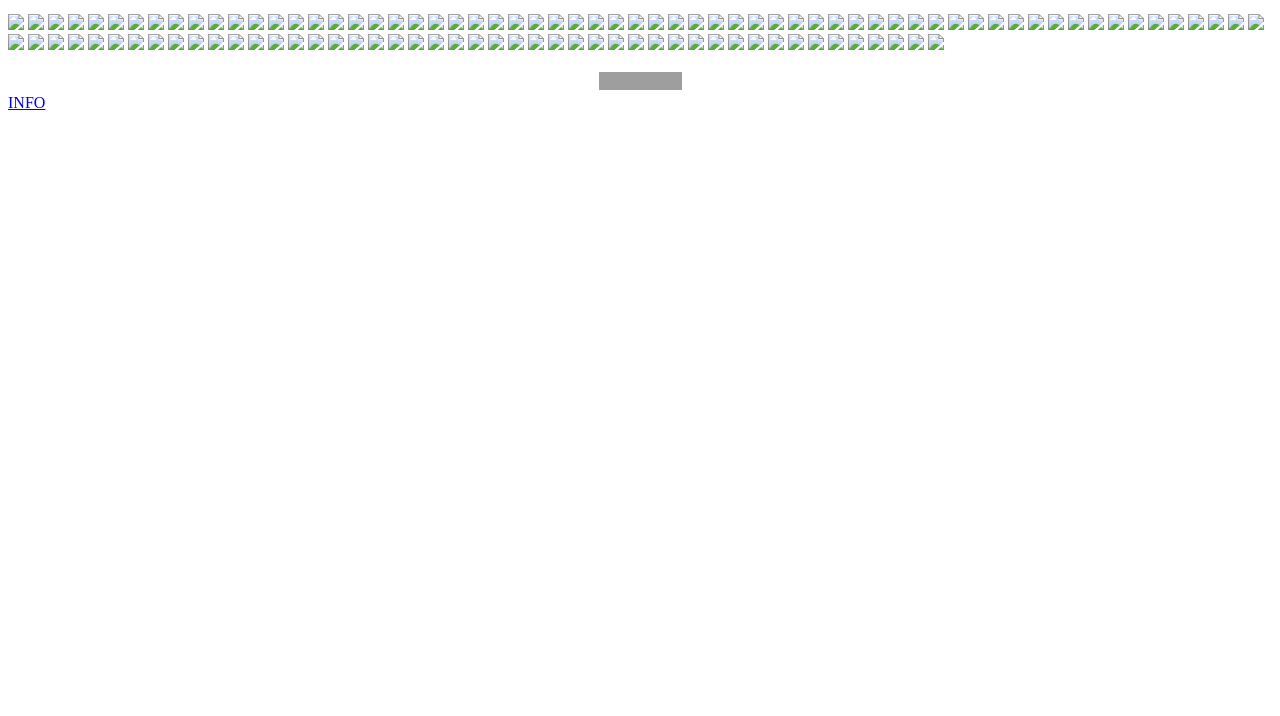
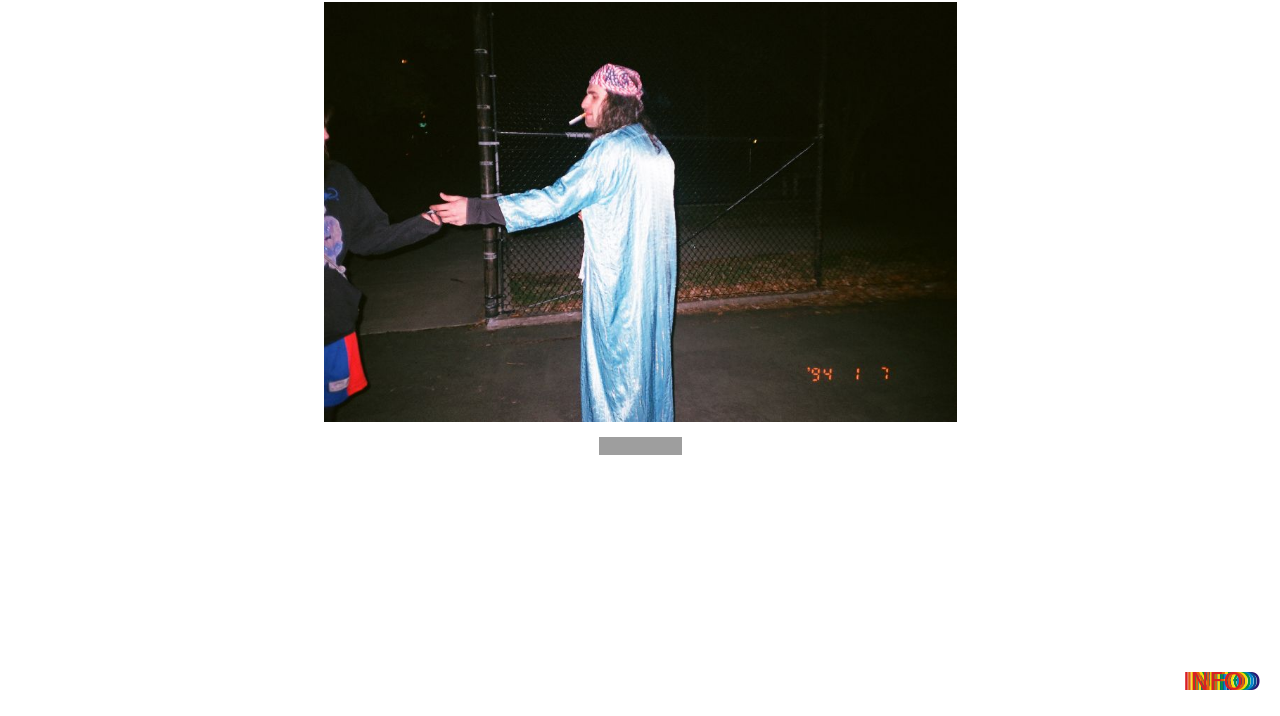
Before and after one commit to michaellachman/soliciting, a plain HTML site: page index.html in a window 1280 px wide. Shown: the part 84-800 px from the top of the page. Drawn offline with Linux system fonts and the light colour scheme; the site is published under a folder, as on GitHub Pages, so addresses that start at the root find nothing; grey boxes are pictures that could not be loaded; a web font is replaced by a local one.

Commit message:
change paths

```diff
--- a/index.html
+++ b/index.html
@@ -7,9 +7,9 @@
     <meta content="Sssoliciting" name="description">
     <meta content="Michael Lachman, Images, Portfolio, Artist" name="keywords">
     <meta content="Michael Lachmen" name="author">
-    <link href="/css/core.css" media="all" rel="stylesheet" type="text/css">
-    <script src="/js/jquery-1.7.1.min.js"></script>
-    <script src="/js/jquery.cycle.all.js"></script>
+    <link href="css/core.css" media="all" rel="stylesheet" type="text/css">
+    <script src="js/jquery-1.7.1.min.js"></script>
+    <script src="js/jquery.cycle.all.js"></script>
     <link href='https://fonts.googleapis.com/css?family=Shojumaru' rel='stylesheet' type='text/css'>
     <!--[if lt IE 9]>
 <script src="http://html5shiv.googlecode.com/svn/trunk/html5.js"></script>
@@ -38,130 +38,130 @@
 
 <div id="wrapper">
         <div class="pics">
-        <img src="/images/m002.jpg">
-        <img src="/images/m003.jpg">
-        <img src="/images/m004.jpg">
-        <img src="/images/m005.jpg">
-        <img src="/images/m006.jpg">
-        <img src="/images/m007.jpg">
-        <img src="/images/m008.jpg">
-        <img src="/images/m009.jpg">
-        <img src="/images/m010.jpg">
-        <img src="/images/m011.jpg">
-        <img src="/images/m012.jpg">
-        <img src="/images/m013.jpg">
-        <img src="/images/m014.jpg">
-        <img src="/images/m015.jpg">
-        <img src="/images/m016.jpg">
-        <img src="/images/m017.jpg">
-        <img src="/images/m019.jpg">
-        <img src="/images/m020.jpg">
-        <img src="/images/m021.jpg">
-        <img src="/images/m022.jpg">
-        <img src="/images/m023.jpg">
-        <img src="/images/m024.jpg">
-        <img src="/images/m025.jpg">
-        <img src="/images/m026.jpg">
-        <img src="/images/m027.jpg">
-        <img src="/images/m028.jpg">
-        <img src="/images/m029.jpg">
-        <img src="/images/m030.jpg">
-        <img src="/images/m031.jpg">
-        <img src="/images/m032.jpg">
-        <img src="/images/m033.jpg">
-        <img src="/images/m034.jpg">
-        <img src="/images/m035.jpg">
-        <img src="/images/m036.jpg">
-        <img src="/images/m037.jpg">
-        <img src="/images/m038.jpg">
-        <img src="/images/m039.jpg">
-        <img src="/images/m040.jpg">
-        <img src="/images/m041.jpg">
-        <img src="/images/m042.jpg">
-        <img src="/images/m043.jpg">
-        <img src="/images/m044.jpg">
-        <img src="/images/m045.jpg">
-        <img src="/images/m046.jpg">
-        <img src="/images/m047.jpg">
-        <img src="/images/m048.jpg">
-        <img src="/images/m049.jpg">
-        <img src="/images/m050.jpg">
-        <img src="/images/m051.jpg">
-        <img src="/images/m052.jpg">
-        <img src="/images/m053.jpg">
-        <img src="/images/m054.jpg">
-        <img src="/images/m055.jpg">
-        <img src="/images/m056.jpg">
-        <img src="/images/m057.jpg">
-        <img src="/images/m058.jpg">
-        <img src="/images/m059.jpg">
-        <img src="/images/m060.jpg">
-        <img src="/images/m062.jpg">
-        <img src="/images/m063.jpg">
+        <img src="images/m002.jpg">
+        <img src="images/m003.jpg">
+        <img src="images/m004.jpg">
+        <img src="images/m005.jpg">
+        <img src="images/m006.jpg">
+        <img src="images/m007.jpg">
+        <img src="images/m008.jpg">
+        <img src="images/m009.jpg">
+        <img src="images/m010.jpg">
+        <img src="images/m011.jpg">
+        <img src="images/m012.jpg">
+        <img src="images/m013.jpg">
+        <img src="images/m014.jpg">
+        <img src="images/m015.jpg">
+        <img src="images/m016.jpg">
+        <img src="images/m017.jpg">
+        <img src="images/m019.jpg">
+        <img src="images/m020.jpg">
+        <img src="images/m021.jpg">
+        <img src="images/m022.jpg">
+        <img src="images/m023.jpg">
+        <img src="images/m024.jpg">
+        <img src="images/m025.jpg">
+        <img src="images/m026.jpg">
+        <img src="images/m027.jpg">
+        <img src="images/m028.jpg">
+        <img src="images/m029.jpg">
+        <img src="images/m030.jpg">
+        <img src="images/m031.jpg">
+        <img src="images/m032.jpg">
+        <img src="images/m033.jpg">
+        <img src="images/m034.jpg">
+        <img src="images/m035.jpg">
+        <img src="images/m036.jpg">
+        <img src="images/m037.jpg">
+        <img src="images/m038.jpg">
+        <img src="images/m039.jpg">
+        <img src="images/m040.jpg">
+        <img src="images/m041.jpg">
+        <img src="images/m042.jpg">
+        <img src="images/m043.jpg">
+        <img src="images/m044.jpg">
+        <img src="images/m045.jpg">
+        <img src="images/m046.jpg">
+        <img src="images/m047.jpg">
+        <img src="images/m048.jpg">
+        <img src="images/m049.jpg">
+        <img src="images/m050.jpg">
+        <img src="images/m051.jpg">
+        <img src="images/m052.jpg">
+        <img src="images/m053.jpg">
+        <img src="images/m054.jpg">
+        <img src="images/m055.jpg">
+        <img src="images/m056.jpg">
+        <img src="images/m057.jpg">
+        <img src="images/m058.jpg">
+        <img src="images/m059.jpg">
+        <img src="images/m060.jpg">
+        <img src="images/m062.jpg">
+        <img src="images/m063.jpg">
 
-        <img src="/images/m065.jpg">
-        <img src="/images/m066.jpg">
-        <img src="/images/m067.jpg">
-        <img src="/images/m068.jpg">
-        <img src="/images/m069.jpg">
-        <img src="/images/m070.jpg">
-        <img src="/images/m071.jpg">
-        <img src="/images/m072.jpg">
-        <img src="/images/m073.jpg">
-        <img src="/images/m074.jpg">
-        <img src="/images/m075.jpg">
-        <img src="/images/m077.jpg">
-        <img src="/images/m078.jpg">
-        <img src="/images/m079.jpg">
-        <img src="/images/m080.jpg">
-        <img src="/images/m081.jpg">
-        <img src="/images/m082.jpg">
-        <img src="/images/m083.jpg">
-        <img src="/images/m084.jpg">
-        <img src="/images/m085.jpg">
-        <img src="/images/m086.jpg">
-        <img src="/images/m087.jpg">
-        <img src="/images/m088.jpg">
-        <img src="/images/m089.jpg">
+        <img src="images/m065.jpg">
+        <img src="images/m066.jpg">
+        <img src="images/m067.jpg">
+        <img src="images/m068.jpg">
+        <img src="images/m069.jpg">
+        <img src="images/m070.jpg">
+        <img src="images/m071.jpg">
+        <img src="images/m072.jpg">
+        <img src="images/m073.jpg">
+        <img src="images/m074.jpg">
+        <img src="images/m075.jpg">
+        <img src="images/m077.jpg">
+        <img src="images/m078.jpg">
+        <img src="images/m079.jpg">
+        <img src="images/m080.jpg">
+        <img src="images/m081.jpg">
+        <img src="images/m082.jpg">
+        <img src="images/m083.jpg">
+        <img src="images/m084.jpg">
+        <img src="images/m085.jpg">
+        <img src="images/m086.jpg">
+        <img src="images/m087.jpg">
+        <img src="images/m088.jpg">
+        <img src="images/m089.jpg">
 
-        <img src="/images/m091.jpg">
+        <img src="images/m091.jpg">
 
-        <img src="/images/m093.jpg">
-        <img src="/images/m094.jpg">
-        <img src="/images/m095.jpg">
-        <img src="/images/m096.jpg">
-        <img src="/images/m097.jpg">
-        <img src="/images/m098.jpg">
-        <img src="/images/m099.jpg">
-        <img src="/images/m100.jpg">
-        <img src="/images/m101.jpg">
-        <img src="/images/m102.jpg">
-        <img src="/images/m103.jpg">
-        <img src="/images/m104.jpg">
-        <img src="/images/m105.jpg">
-        <img src="/images/m106.jpg">
-        <img src="/images/m107.jpg">
-        <img src="/images/m108.jpg">
-        <img src="/images/m109.jpg">
-        <img src="/images/m100.jpg">
-        <img src="/images/m111.jpg">
-        <img src="/images/m112.jpg">
-        <img src="/images/m113.jpg">
-        <img src="/images/m114.jpg">
-        <img src="/images/m115.jpg">
-        <img src="/images/m116.jpg">
-        <img src="/images/m117.jpg">
+        <img src="images/m093.jpg">
+        <img src="images/m094.jpg">
+        <img src="images/m095.jpg">
+        <img src="images/m096.jpg">
+        <img src="images/m097.jpg">
+        <img src="images/m098.jpg">
+        <img src="images/m099.jpg">
+        <img src="images/m100.jpg">
+        <img src="images/m101.jpg">
+        <img src="images/m102.jpg">
+        <img src="images/m103.jpg">
+        <img src="images/m104.jpg">
+        <img src="images/m105.jpg">
+        <img src="images/m106.jpg">
+        <img src="images/m107.jpg">
+        <img src="images/m108.jpg">
+        <img src="images/m109.jpg">
+        <img src="images/m100.jpg">
+        <img src="images/m111.jpg">
+        <img src="images/m112.jpg">
+        <img src="images/m113.jpg">
+        <img src="images/m114.jpg">
+        <img src="images/m115.jpg">
+        <img src="images/m116.jpg">
+        <img src="images/m117.jpg">
         </div>
     </div>
     &nbsp;
     &nbsp;
 
     <div style="text-align: center">
-        <img alt="web counter" border="0" height="18" src="http://simplehitcounter.com/hit.php?uid=1904247&f=0&b=16777215" width="83"><br>
+      <img alt="web counter" border="0" height="18" src="http://simplehitcounter.com/hit.php?uid=1904247&f=0&b=16777215" width="83"><br>
     </div>
 
     <div id="info">
-    <a href="info.html" class="rainbow"> INFO </a>
+      <a href="info.html" class="rainbow"> INFO </a>
     </div>
 
 
```
Also changed, not shown: info.html (+7 -20 lines).
